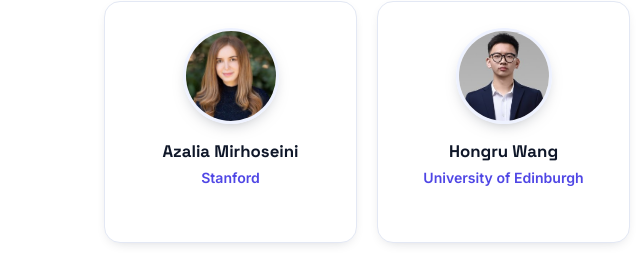
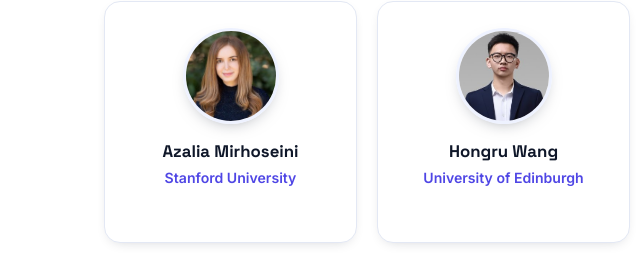
Before and after one commit to agentic-fmos/agentic-fmos.github.io, a plain HTML site: page index.html in a window 1280 px wide. Shown: the part 6178-6435 px from the top of the page, 0-640 px from the left. Drawn offline with Linux system fonts and the light colour scheme.

Commit message:
Update speaker affiliation and committee

```diff
--- a/index.html
+++ b/index.html
@@ -313,7 +313,7 @@
           <article class="speaker">
             <div class="speaker__photo"><img src="assets/images/azalia.jpg" alt="Azalia Mirhoseini" loading="lazy" /></div>
             <h3 class="speaker__name">Azalia Mirhoseini</h3>
-            <p class="speaker__affil">Stanford</p>
+            <p class="speaker__affil">Stanford University</p>
           </article>
           <article class="speaker">
             <div class="speaker__photo"><img src="assets/images/hongru-wang.jpg" alt="Hongru Wang" loading="lazy" /></div>
@@ -455,6 +455,7 @@
           <li><span class="pc__name">Diana Alvarado</span><span class="pc__affil">AWS</span></li>
           <li><span class="pc__name">Dong Li</span><span class="pc__affil">UC Merced</span></li>
           <li><span class="pc__name">Eiko Yoneki</span><span class="pc__affil">University of Cambridge</span></li>
+          <li><span class="pc__name">Elron Bandel</span><span class="pc__affil">IBM Research</span></li>
           <li><span class="pc__name">Feijie Wu</span><span class="pc__affil">Purdue University</span></li>
           <li><span class="pc__name">Hanshi Sun</span><span class="pc__affil">ByteDance</span></li>
           <li><span class="pc__name">Hubertus Franke</span><span class="pc__affil">IBM Research</span></li>
```
